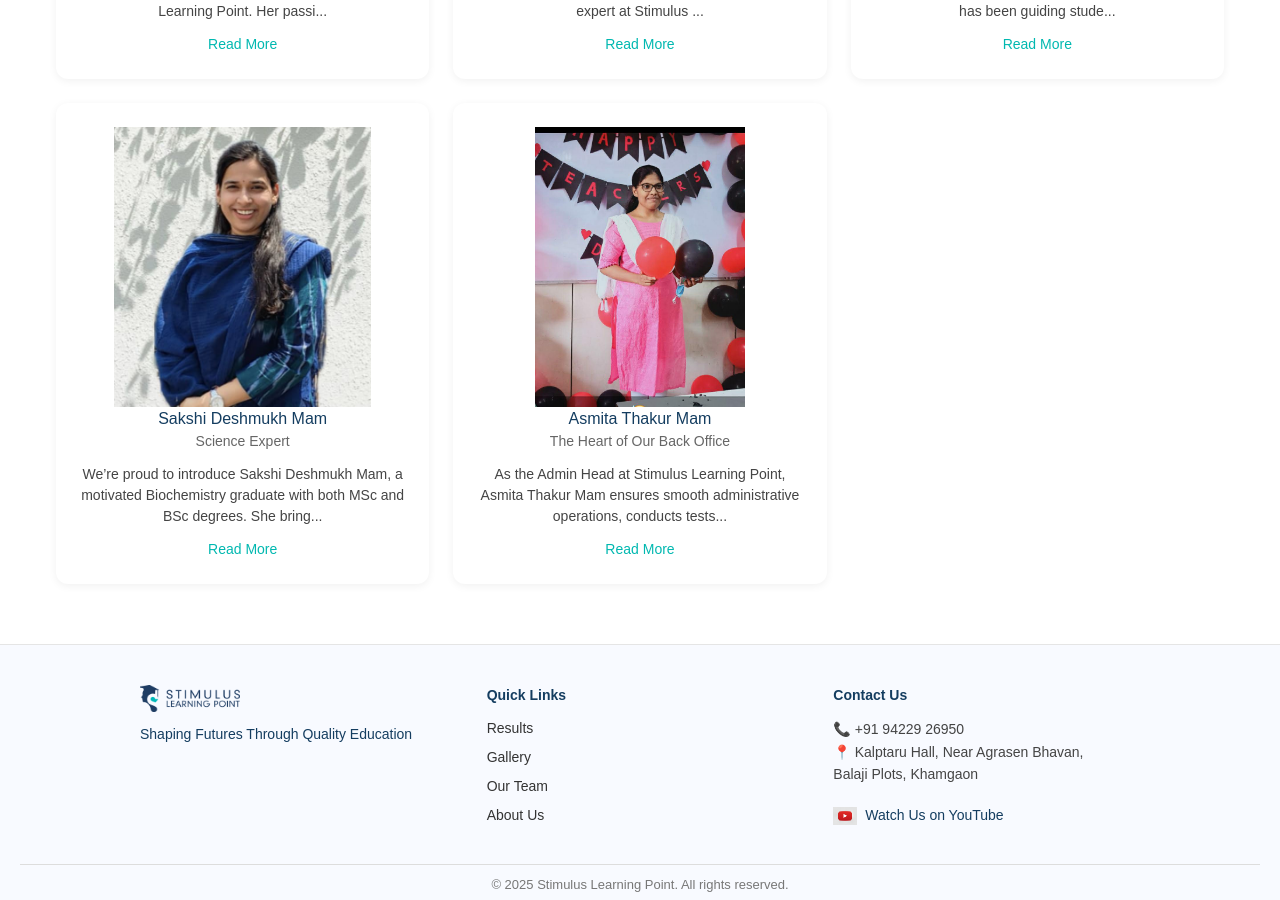
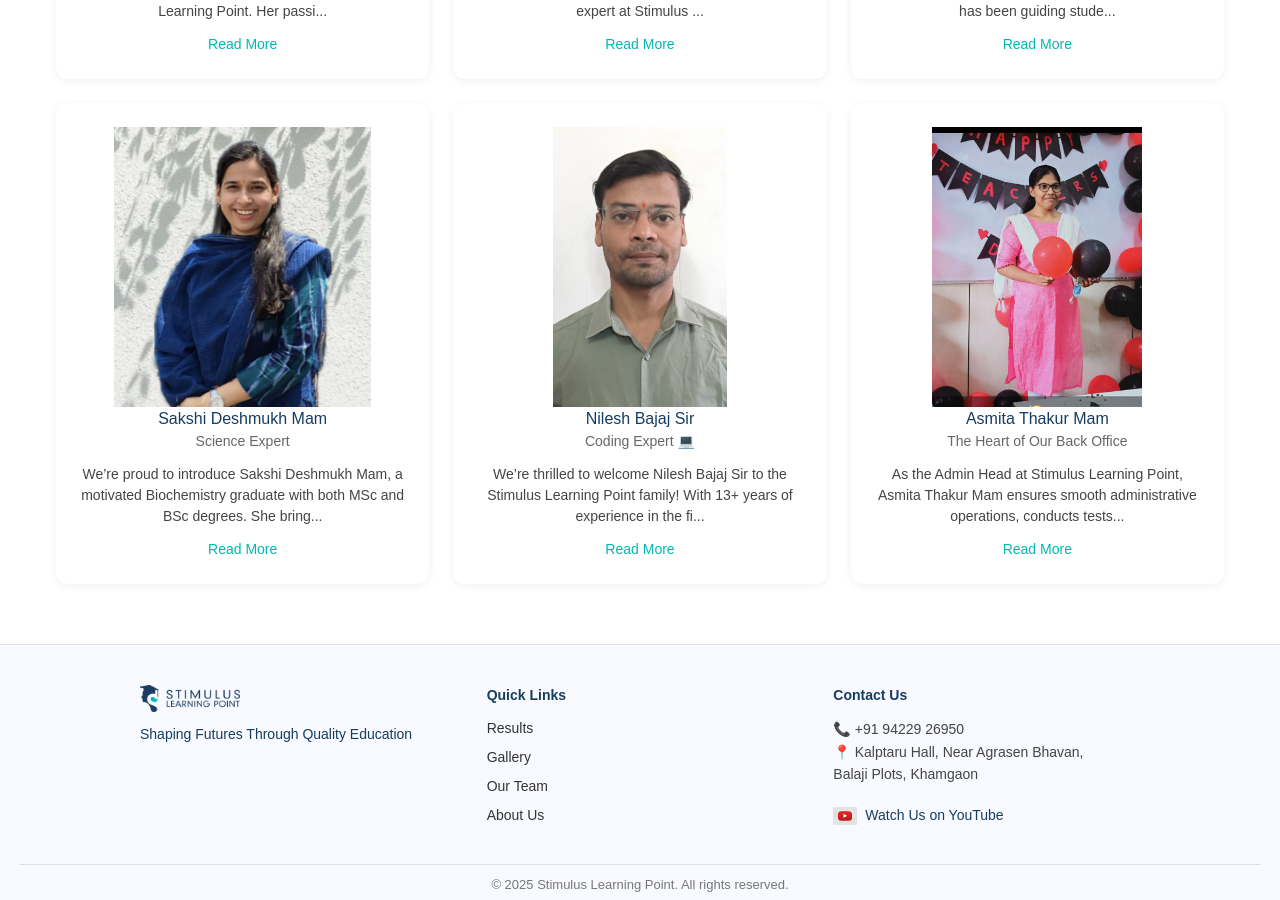
Before and after one commit to Harsh062/slp-website, a Next.js app: page /our-team in a window 1280 px wide. Shown: the part 1643-2543 px from the top of the page. Built offline with nearby package versions, Linux system fonts and the light colour scheme.

Commit message:
Added team member

```diff
--- a/src/app/our-team/page.js
+++ b/src/app/our-team/page.js
@@ -113,7 +113,17 @@ With strong leadership skills, effective communication, and practical project ex
 
 She’s eager to contribute to academic excellence and grow with our dynamic team. Let’s give her a warm welcome to the Stimulus Learning Point family!`,
   },
+  {
+    name: "Nilesh Bajaj Sir",
+    role: "Coding Expert 💻",
+    image: "/team/nilesh_bajaj.jpeg",
+    bio: `We’re thrilled to welcome Nilesh Bajaj Sir to the Stimulus Learning Point family!
+With 13+ years of experience in the field of Computer Science & Coding, he brings unmatched expertise in programming, logic building, algorithms, and modern tech trends.
 
+Known for his student-friendly approach and innovative teaching techniques, Nilesh Sir is all set to make coding fun, clear, and career-building for our students!
+
+Let’s give a warm welcome to our Coding Champion!`,
+  },
   {
     name: "Asmita Thakur Mam",
     role: "The Heart of Our Back Office",
```
Also changed, not shown: public/team/nilesh_bajaj.jpeg (added).
